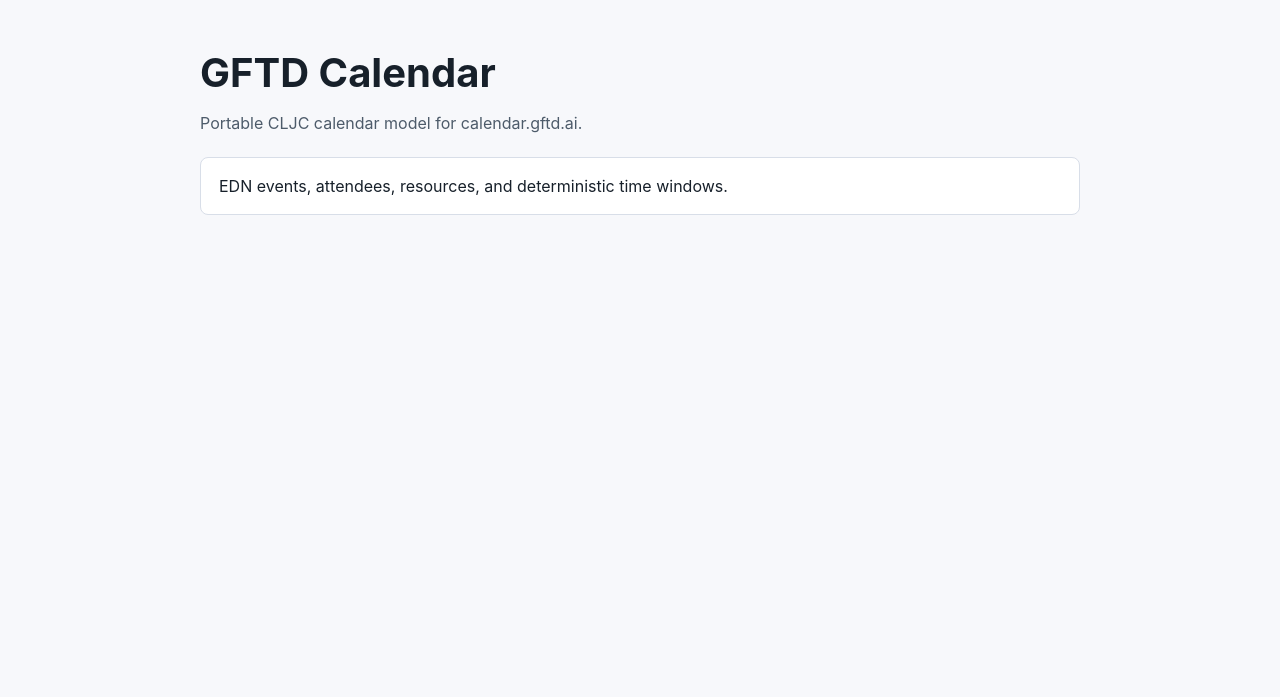
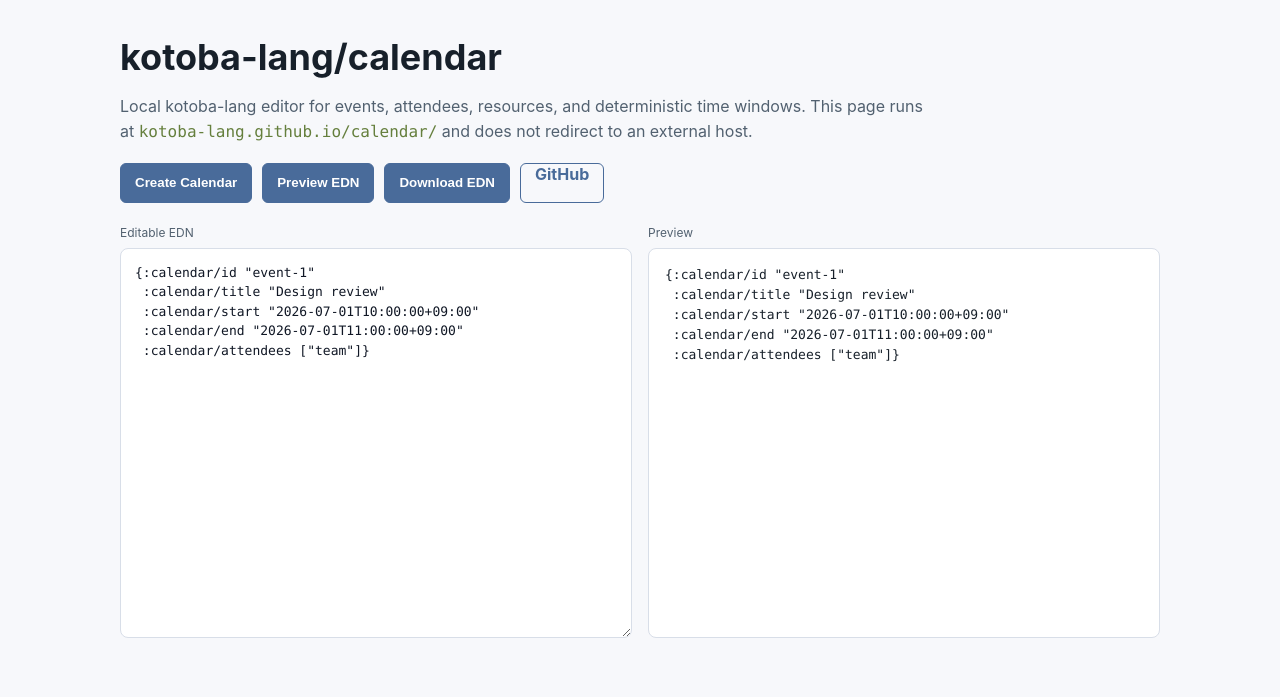
Before and after one commit to kotoba-lang/calendar, a plain HTML site: page docs/index.html in a window 1280 px wide. Drawn offline with Linux system fonts and the light colour scheme.

Commit message:
Add local kotoba-lang Pages editor

```diff
--- a/docs/index.html
+++ b/docs/index.html
@@ -1 +1,47 @@
-<!doctype html><html lang="en"><head><meta charset="utf-8"><meta name="viewport" content="width=device-width, initial-scale=1"><title>GFTD Calendar</title><style>body{margin:0;font-family:Inter,system-ui,sans-serif;background:#f7f8fb;color:#17202a}main{max-width:880px;margin:0 auto;padding:48px 20px}h1{font-size:40px;margin:0 0 12px}p{color:#4d5b6a}.panel{background:white;border:1px solid #d8dee8;border-radius:8px;padding:18px;margin-top:24px}</style></head><body><main><h1>GFTD Calendar</h1><p>Portable CLJC calendar model for calendar.gftd.ai.</p><section class="panel">EDN events, attendees, resources, and deterministic time windows.</section></main></body></html>
+<!doctype html>
+<html lang="en">
+<head>
+  <meta charset="utf-8">
+  <meta name="viewport" content="width=device-width, initial-scale=1">
+  <title>kotoba-lang/calendar</title>
+  <style>
+    :root{--ink:#17202a;--muted:#526170;--line:#d8dee8;--panel:#fff;--wash:#f7f8fb;--accent:#496b9a;--green:#657f3d}
+    *{box-sizing:border-box}body{margin:0;font-family:Inter,ui-sans-serif,system-ui,sans-serif;background:var(--wash);color:var(--ink)}
+    main{max-width:1080px;margin:0 auto;padding:38px 20px 52px}h1{margin:0 0 10px;font-size:36px;line-height:1.1;letter-spacing:0}
+    p{max-width:820px;color:var(--muted);line-height:1.6}.bar{display:flex;flex-wrap:wrap;gap:10px;margin:18px 0 22px}
+    button,a.button{min-height:40px;border:1px solid var(--accent);border-radius:6px;background:var(--accent);color:#fff;padding:0 14px;font-weight:700;text-decoration:none;cursor:pointer}
+    a.secondary,button.secondary{background:transparent;color:var(--accent)}.work{display:grid;grid-template-columns:minmax(280px,1fr) minmax(280px,1fr);gap:16px}
+    textarea{width:100%;min-height:390px;resize:vertical;border:1px solid var(--line);border-radius:8px;padding:14px;font:13px/1.5 ui-monospace,SFMono-Regular,Menlo,monospace;background:#fff;color:#101725}
+    .preview{min-height:390px;border:1px solid var(--line);border-radius:8px;background:#fff;padding:16px;overflow:auto;white-space:pre-wrap;font:13px/1.55 ui-monospace,SFMono-Regular,Menlo,monospace}.label{font-size:12px;color:var(--muted);margin:0 0 8px}
+    code{font-family:ui-monospace,SFMono-Regular,Menlo,monospace;color:var(--green)}@media(max-width:820px){.work{grid-template-columns:1fr}}
+  </style>
+</head>
+<body>
+<main>
+  <h1>kotoba-lang/calendar</h1>
+  <p>Local kotoba-lang editor for events, attendees, resources, and deterministic time windows. This page runs at <code>kotoba-lang.github.io/calendar/</code> and does not redirect to an external host.</p>
+  <div class="bar">
+    <button id="create">Create Calendar</button>
+    <button id="render">Preview EDN</button>
+    <button id="download">Download EDN</button>
+    <a class="button secondary" href="https://github.com/kotoba-lang/calendar">GitHub</a>
+  </div>
+  <div class="work">
+    <section><div class="label">Editable EDN</div><textarea id="edn"></textarea></section>
+    <section><div class="label">Preview</div><div id="preview" class="preview"></div></section>
+  </div>
+</main>
+<script>
+const key='kotoba-lang/calendar/edn';
+const sample="{:calendar/id \"event-1\"\n :calendar/title \"Design review\"\n :calendar/start \"2026-07-01T10:00:00+09:00\"\n :calendar/end \"2026-07-01T11:00:00+09:00\"\n :calendar/attendees [\"team\"]}";
+const edn=document.getElementById('edn'), preview=document.getElementById('preview');
+edn.value=localStorage.getItem(key)||sample;
+function save(){localStorage.setItem(key,edn.value)}
+function render(){save();preview.textContent=edn.value;return edn.value}
+document.getElementById('render').onclick=render;
+document.getElementById('create').onclick=()=>{edn.value=sample;render()};
+document.getElementById('download').onclick=()=>{const blob=new Blob([render()],{type:'application/edn'});const a=document.createElement('a');a.href=URL.createObjectURL(blob);a.download='calendar.edn';a.click();setTimeout(()=>URL.revokeObjectURL(a.href),1000)};
+edn.addEventListener('input',save);render();
+</script>
+</body>
+</html>
```
Also changed, not shown: 1 other file.
